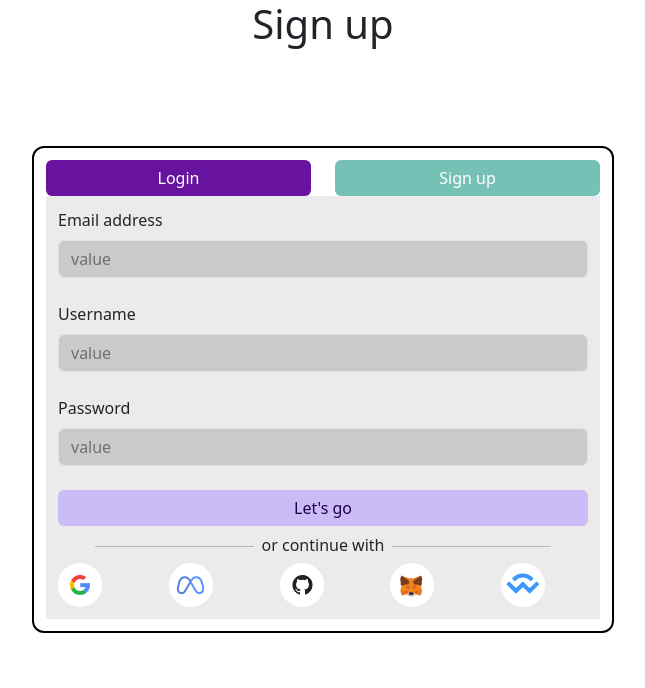
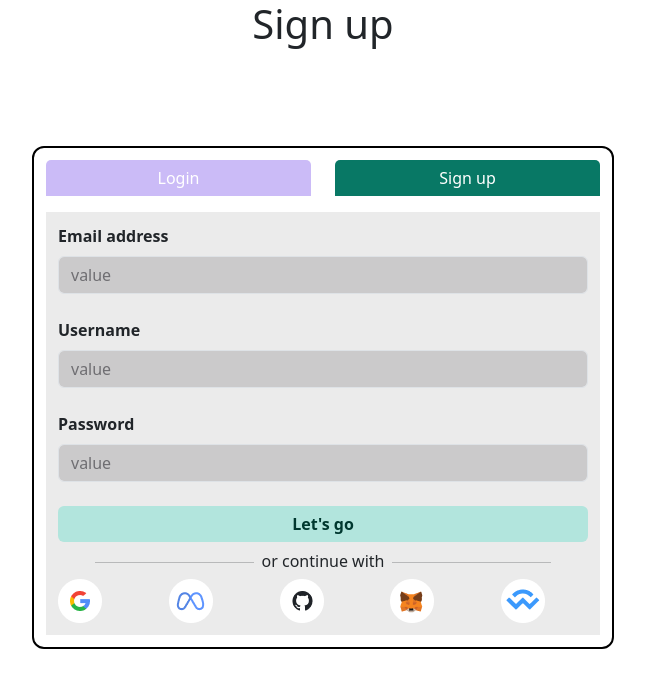
Before and after one commit to jodosjodos/login-register, a React (Vite) app: page /signUp in a window 1280 px wide. Shown: the top 688 px of the page, without its empty margins (317-962 px from the left). Built offline with nearby package versions, Linux system fonts and the light colour scheme.

Commit message:
remove errors

```diff
--- a/src/pages/LoginPage.tsx
+++ b/src/pages/LoginPage.tsx
@@ -1,4 +1,4 @@
-import { Container, Row, Col, Form, Button } from "react-bootstrap";
+import { Container, Row, Col, Form, Button, CardHeader } from "react-bootstrap";
 import { useNavigate } from "react-router-dom";
 import styled from "styled-components";
 
@@ -45,11 +45,15 @@ const LoginButton2 = styled(FullWidthButton)`
 `;
 
 const CustomInput = styled(Form.Control)`
-  background-color: #cbcacb; /* Custom background color */
-  color: black; /* Text color */
+  background-color: #cbcacb;
+  color: black;
   &::placeholder {
-    /* Custom placeholder color */
     color: #6f6e72;
+  }
+  &:focus {
+    background-color: #cbcacb;
+    border:none;
+    outline: none;
   }
 `;
 const FormComponent = styled(Form)`
@@ -58,23 +62,23 @@ const FormComponent = styled(Form)`
   flex-direction: column;
   padding: 12px;
 `;
+const Header = styled(CardHeader)`
+display: flex;
+align-items: center;
+justify-content: center;
+`
 
-const ParentOne = styled(Col)`
-  background-color: white;
-  border: 5px solid #ccc;
-  border-radius: 5px;
-  padding: 4px;
-`;
+
 export function LoginPage() {
   const navigate = useNavigate();
   const handleSignUp = () => {
     navigate("/signUp");
   };
   return (
-    <div style={{ height: "100%" }}>
-      <div className="d-flex justify-content-center  align-item-center">
+    <div style={{ height: "100%" ,padding:"0px 4px"}}>
+      <Header>
         <h1>Login</h1>
-      </div>
+      </Header>
       <div style={{ height: "80%" }}>
         <StyledContainer className="" style={{ justifyContent: "flex-start" }}>
           <Row
--- a/src/pages/SignUpPage.tsx
+++ b/src/pages/SignUpPage.tsx
@@ -18,38 +18,45 @@ const FullWidthButton = styled(Button)`
 `;
 
 const LoginButton = styled(FullWidthButton)`
-  background-color: #6713a0;
+  background-color:#cbbbf7 ;
+  border-radius : 5px 5px 0px 0px;
+
   &:hover {
-    background-color: #cbbbf7;
-    color: #21004c;
+    background-color:#6713a0 ;
+    color:white;
   }
 `;
 
 const SignUpButton = styled(FullWidthButton)`
-  background-color: #76c1b5;
+  background-color: #087865;
+  border-radius : 5px 5px 0px 0px;
+  &:hover {
+    background-color:#76c1b5 ;
+    color: white;
+  }
+`;
+
+const LoginButton2 = styled(FullWidthButton)`
+  display: block;
+  background-color: #B2E5DD;
+  margin-bottom: 4px;
+  color: #00382F;
+  font-weight :bold;
   &:hover {
     background-color: #087865;
     color: white;
   }
 `;
 
-const LoginButton2 = styled(FullWidthButton)`
-  display: block;
-  background-color: #cbbbf7;
-  margin-bottom: 4px;
-  color: #21004c;
-  &:hover {
-    background-color: #6713a0;
-    color: white;
-  }
-`;
-
 const CustomInput = styled(Form.Control)`
-  background-color: #cbcacb; /* Custom background color */
-  color: black; /* Text color */
+  background-color: #cbcacb;
+  color: black;
   &::placeholder {
-    /* Custom placeholder color */
     color: #6f6e72;
+  }&:focus {
+    background-color: #cbcacb;
+    border:none;
+    outline: none;
   }
 `;
 const FormComponent = styled(Form)`
@@ -58,6 +65,9 @@ const FormComponent = styled(Form)`
   flex-direction: column;
   padding: 12px;
 `;
+const Labeled= styled(Form.Label)`
+font-weight:bold;
+`
 
 export function SignUpPage() {
   const navigate = useNavigate();
@@ -65,7 +75,7 @@ export function SignUpPage() {
     navigate("/");
   };
   return (
-    <div className="h-full">
+    <div className="h-full px-3">
       <div className="d-flex justify-content-center  align-item-center">
         <h1>Sign up</h1>
       </div>
@@ -74,11 +84,13 @@ export function SignUpPage() {
           <Col
             md={6}
             style={{
-              gap: "10px",
+              gap: "16px",
               border: "2px solid black",
               borderRadius: "12px",
               padding: "12px",
               height: "100%",
+              display:"flex",
+              flexDirection: "column"
             }}
           >
             <Row>
@@ -91,16 +103,16 @@ export function SignUpPage() {
             </Row>
             <FormComponent className="d-flex flex-column">
               <Form.Group className="mb-4">
-                <Form.Label>Email address</Form.Label>
+                <Labeled>Email address</Labeled>
                 <CustomInput type="email" placeholder="value"></CustomInput>
               </Form.Group>
 
               <Form.Group className="mb-4">
-                <Form.Label>Username</Form.Label>
+                <Labeled>Username</Labeled>
                 <CustomInput type="text" placeholder="value"></CustomInput>
               </Form.Group>
               <Form.Group className="mb-4">
-                <Form.Label>Password</Form.Label>
+                <Labeled>Password</Labeled>
                 <CustomInput type="email" placeholder="value"></CustomInput>
               </Form.Group>
               <LoginButton2>Let's go</LoginButton2>
```
